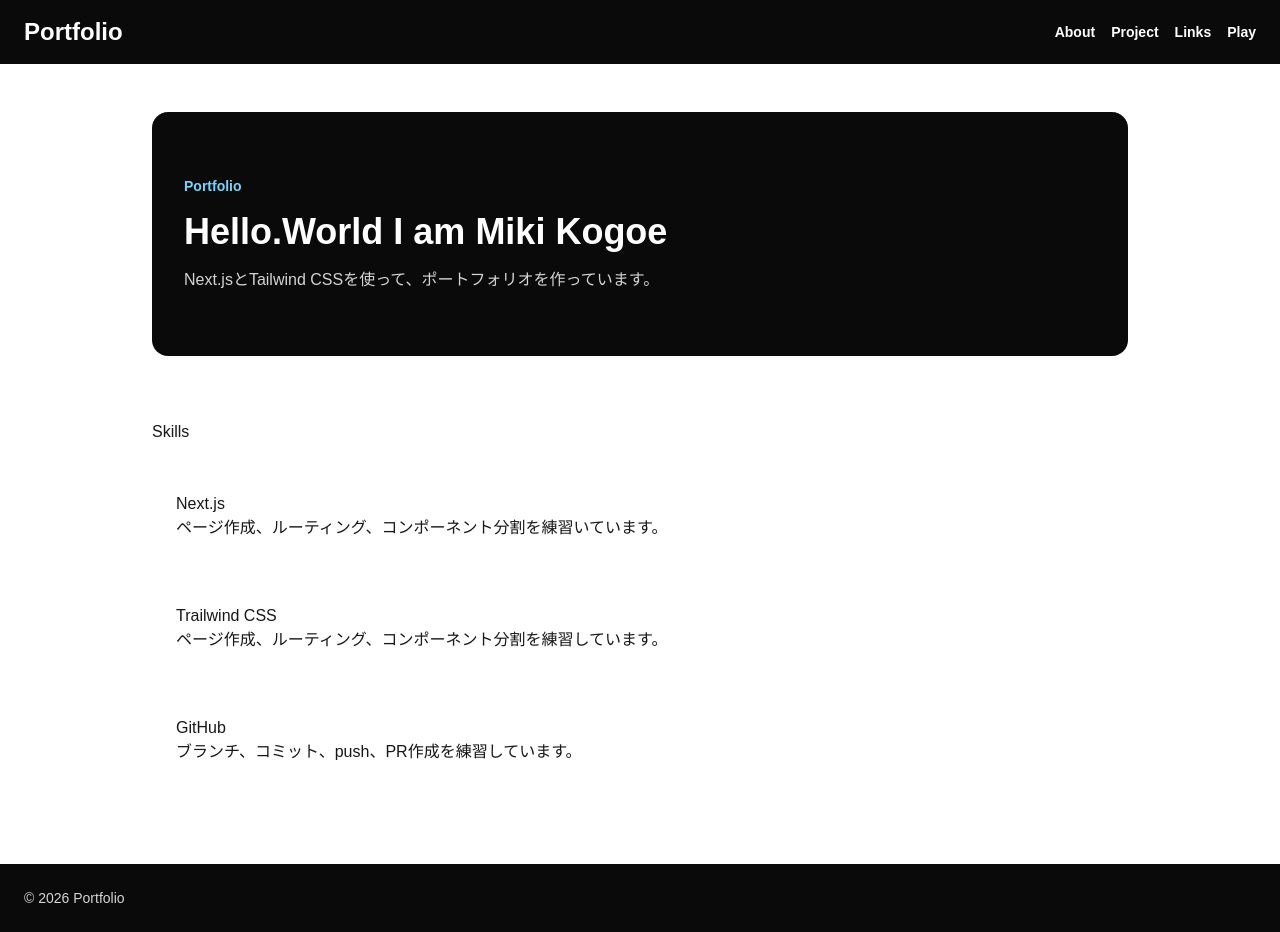
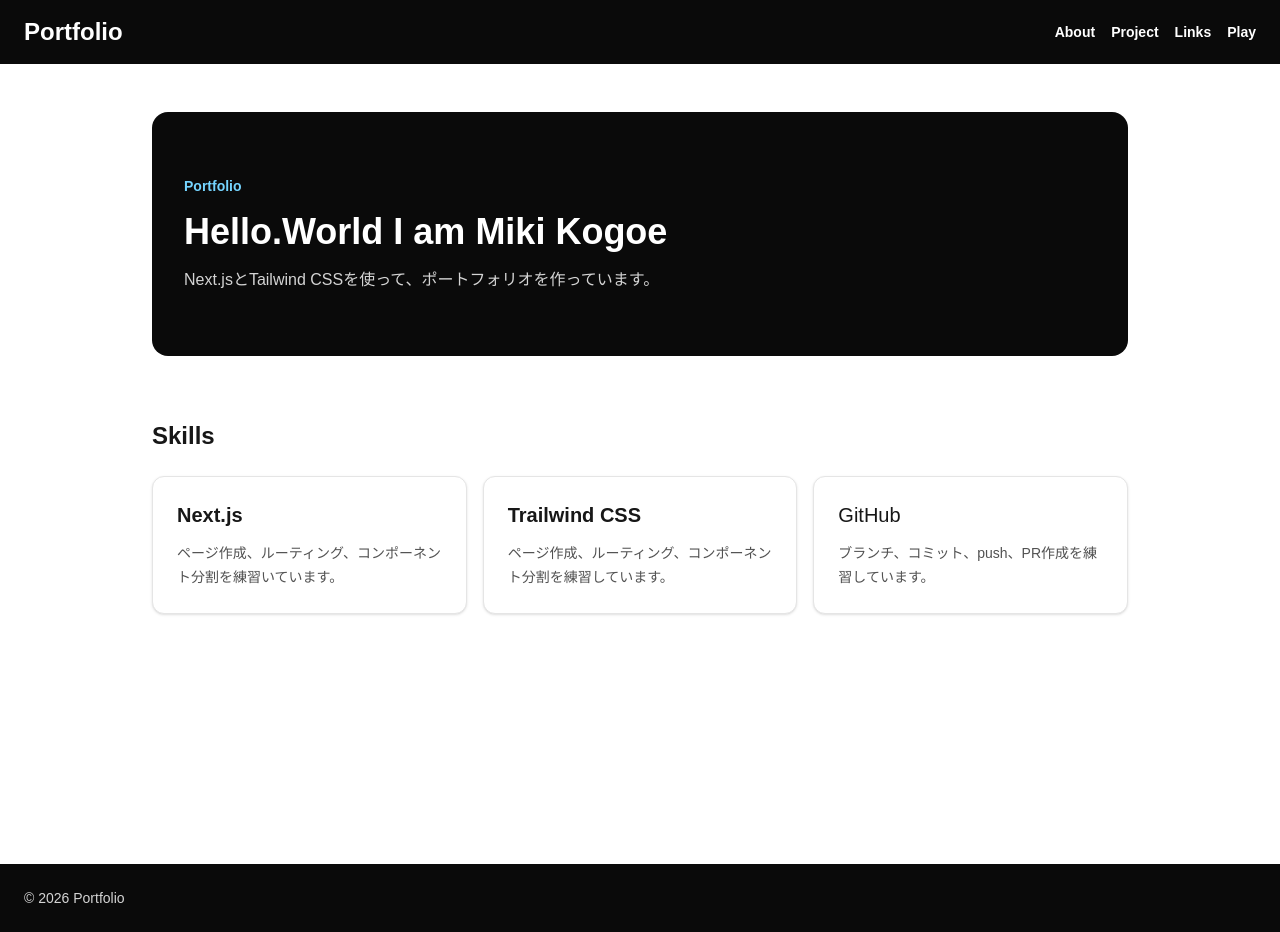
Before and after one commit to Miki15-kg/miki-portfolio, a Next.js app: page / in a window 1280 px wide. Built offline with nearby package versions, Linux system fonts and the light colour scheme.

Commit message:
feature/add-main-pageでpage.tsxを編集

```diff
--- a/src/app/page.tsx
+++ b/src/app/page.tsx
@@ -11,19 +11,19 @@ export default function Home() {
           </section>
 
         <section id="skills">
-          <h2>Skills</h2>
-          <div className='mx-auto flex w-full max-w-5xl flex-col gap-16 px-6 py-12'>
-            <div>
-              <h3>Next.js</h3>
-              <p>ページ作成、ルーティング、コンポーネント分割を練習いています。</p>
+          <h2 className='text-2xl font-bold text-neutral-900'>Skills</h2>
+          <div className='mt-6 grid gap-4 md:grid-cols-3'>
+            <div className='rounded-xl border border-neutral-200 bg-white p-6 shadow-sm'>
+              <h3 className='text-xl font-bold text-neutral-900'>Next.js</h3>
+              <p className='mt-3 text-sm leading-6 text-neutral-600'>ページ作成、ルーティング、コンポーネント分割を練習いています。</p>
             </div>
-            <div>
-              <h3>Trailwind CSS</h3>
-              <p>ページ作成、ルーティング、コンポーネント分割を練習しています。</p>
+            <div className='rounded-xl border border-neutral-200 bg-white p-6 shadow-sm'>
+              <h3 className='text-xl font-bold text-neutral-900'>Trailwind CSS</h3>
+              <p className='mt-3 text-sm leading-6 text-neutral-600'>ページ作成、ルーティング、コンポーネント分割を練習しています。</p>
             </div>
-            <div>
-              <h3>GitHub</h3>
-              <p>ブランチ、コミット、push、PR作成を練習しています。</p>
+            <div className='rounded-xl border border-neutral-200 bg-white p-6 shadow-sm'>
+              <h3 className='text-xl fon-bold text-neutral-900'>GitHub</h3>
+              <p className='mt-3 text-sm leading-6 text-neutral-600'>ブランチ、コミット、push、PR作成を練習しています。</p>
             </div>
           </div>
         </section>
```
